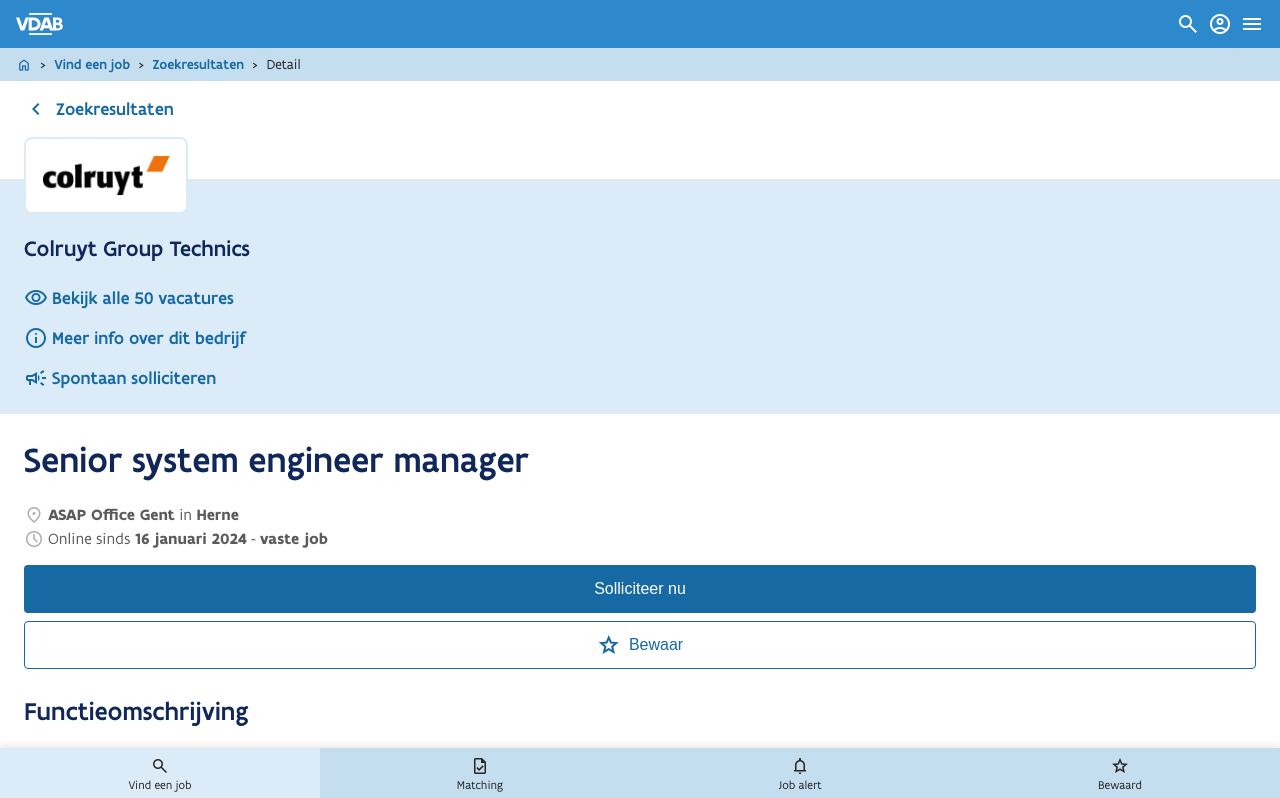
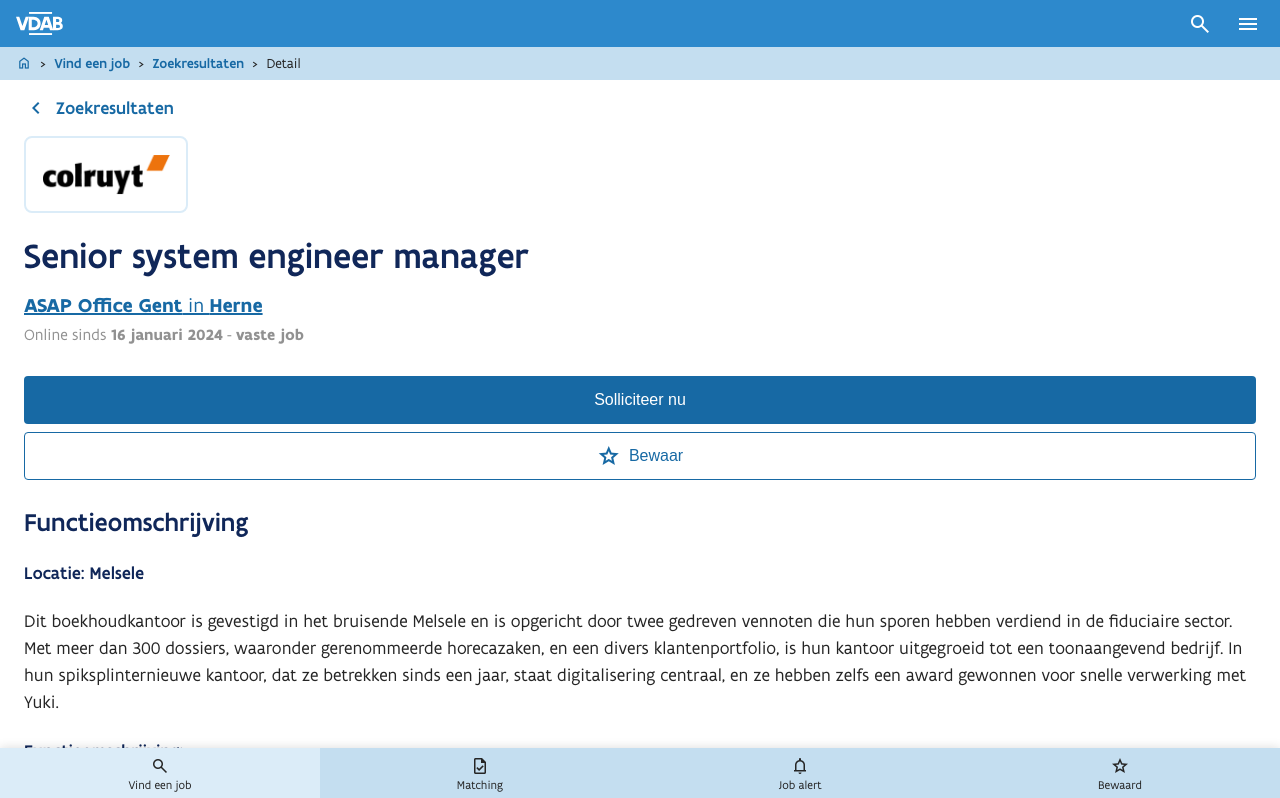
Before and after one commit to g-raph/vdab-vej-prototype, an Angular app: page /vind-een-job/zoekresultaten/1 in a window 1280 px wide. Shown: the top 798 px of the page. Built offline with nearby package versions, Linux system fonts and the light colour scheme.

Commit message:
finetuning

```diff
--- a/src/app/jobs/job-detail/job-detail.component.html
+++ b/src/app/jobs/job-detail/job-detail.component.html
@@ -1,23 +1,23 @@
 <div class="job-detail" *ngIf="job$ | async as job">
     <div #topinfo>
         <a class="back-link" [routerLink]="['/vind-een-job', 'zoekresultaten']"><span class="material-symbols-outlined">chevron_left</span> <span>Zoekresultaten</span></a>
-        <img class="job-detail__company__logo" [src]="job.company.logo" alt="">
-        <div   class="job-detail__company">
+        <img class="job-detail__company__logo" [src]="job.company.logo" alt="" (click)="scrollToPosition('.company-bottom')">
+        <!-- <div   class="job-detail__company">
             <h2>{{job.company.name}}</h2>
             <div class="job-detail__company__links">
                 <a href="#"><span class="material-symbols-outlined">visibility</span><span>Bekijk alle 50 vacatures</span></a>
                 <a href="#"><span class="material-symbols-outlined">info</span><span>Meer info over dit bedrijf</span></a>
                 <a href="#"><span class="material-symbols-outlined">campaign</span><span>Spontaan solliciteren</span></a>
             </div>
-        </div>
+        </div> -->
         <h1>{{job.title}}</h1>
-        <div class="job__location"><span class="material-symbols-outlined"> location_on </span> <span><span class="bold">{{job.location.office}}</span> in <span class="bold">{{job.location.city}}</span></span></div>
-        <div class="job__online"><span class="material-symbols-outlined"> schedule </span> <span>Online sinds <span class="bold">{{job.online}}</span> - <span class="bold">{{job.type}}</span></span></div>
+        <div (click)="scrollToPosition('.company-bottom')" class="job__location"><span><span class="bold">{{job.location.office}}</span> in <span class="bold">{{job.location.city}}</span></span></div>
+        <div class="job__online"><span>Online sinds <span class="bold">{{job.online}}</span> - <span class="bold">{{job.type}}</span></span></div>
     </div>
     <div *ngIf="!scrollPosLow" class="stickybox">
         <a class="back-link" [routerLink]="['/vind-een-job', 'zoekresultaten']"><span class="material-symbols-outlined">chevron_left</span> <span>Zoekresultaten</span></a>
         <h4>{{job.title}}</h4>
-        <div class="job__location"><span class="material-symbols-outlined"> location_on </span> <span><span class="bold">{{job.location.office}}</span> in <span class="bold">{{job.location.city}}</span></span></div>
+        <!-- <div class="job__location"><span class="material-symbols-outlined"> location_on </span> <span><span class="bold">{{job.location.office}}</span> in <span class="bold">{{job.location.city}}</span></span></div> -->
         <div class="bottom-actions">
             <button routerLink="/login" class="btn btn--primary btn--small">Solliciteer nu</button>
             <button (click)="setAsFavorite(job.id)" class="btn btn--small" [class.btn--secondary]="!job.saved" [class.btn--yellow]="job.saved"><span class="material-symbols-outlined">star</span><span>Bewaar</span></button>
@@ -29,5 +29,14 @@
     </div>
     <div class="job-detail__content" [innerHTML]="job.html"></div>
     <div class="job-detail__highlight" [innerHTML]="job.highlight"></div>
+    <img class="job-detail__company__logo company-bottom" [src]="job.company.logo" alt="">
+    <div   class="job-detail__company">
+        <h2>{{job.company.name}}</h2>
+        <div class="job-detail__company__links">
+            <a href="#"><span class="material-symbols-outlined">visibility</span><span>Bekijk alle 50 vacatures</span></a>
+            <a href="#"><span class="material-symbols-outlined">info</span><span>Meer info over dit bedrijf</span></a>
+            <a href="#"><span class="material-symbols-outlined">campaign</span><span>Spontaan solliciteren</span></a>
+        </div>
+    </div>
 </div>
 <app-footer></app-footer>
--- a/src/app/jobs/job-detail/job-detail.component.scss
+++ b/src/app/jobs/job-detail/job-detail.component.scss
@@ -11,6 +11,9 @@
 
 .job-detail {
     padding: 1rem 1.5rem 6rem;
+    h1 {
+        margin: 1rem 0;
+    }
     &__company {
         padding: 1rem 1.5rem 1.5rem;
         margin: 0 -1.5rem;
@@ -61,34 +64,27 @@
     &__highlight {
         background-color: #f9f9f9;
         padding: 1rem 1.5rem;
-        margin: 2rem -1.5rem;
+        margin: 2rem -1.5rem .5rem;
     }
 }
 
 .job {
     &__location {
-        opacity: .75;
+        color: #1769A4;
+        text-decoration: underline;
+        display: flex;
+        align-items: center;
+        gap: 0.25rem;
+        font-size: 1.25rem;
+        margin: 0 0 .5rem;
+    }
+    &__online {
+        opacity: .5;
         display: flex;
         align-items: center;
         gap: 0.25rem;
         font-size: 1rem;
-        margin: 0 0 .25rem;
-        > span:first-child {
-            opacity: .5;
-            font-size: 1.25rem;
-        }
-    }
-    &__online {
-        opacity: .75;
-        display: flex;
-        align-items: center;
-        gap: 0.25rem;
-        font-size: 1rem;
-        margin: 0 0 .5rem;
-        > span:first-child {
-            font-size: 1.25rem;
-            opacity: .5;
-        }
+        margin: 0 0 2rem;
     }
 }
 
--- a/src/app/jobs/job-detail/job-detail.component.ts
+++ b/src/app/jobs/job-detail/job-detail.component.ts
@@ -44,4 +44,8 @@
     this.api.addFavorite(job);
   }
 
+  scrollToPosition(container: string) {
+    this.el.nativeElement.querySelector(container).scrollIntoView({ behavior: "smooth"});
+  }
+
 }
--- a/src/app/shell/header/header.component.html
+++ b/src/app/shell/header/header.component.html
@@ -4,7 +4,7 @@
         <div class="icons">
             <span [routerLink]="['/']" class="material-symbols-outlined">search</span>
             <!-- <span [routerLink]="['/favorites']" class="material-symbols-outlined">star</span> -->
-            <span [routerLink]="['/login']" class="material-symbols-outlined">account_circle</span>
+            <!-- <span [routerLink]="['/login']" class="material-symbols-outlined">account_circle</span> -->
             <span class="material-symbols-outlined">menu</span>
         </div>
     </div>
--- a/src/app/shell/header/header.component.scss
+++ b/src/app/shell/header/header.component.scss
@@ -15,9 +15,13 @@
         .icons {
             display: flex;
             align-items: center;
-            gap: .5rem;
+            gap: 0;
+            position: absolute;
+            top: 0;
+            right: .5rem;
             span {
                 color: #fff;
+                padding: .75rem;
             }
         }
     }
```
